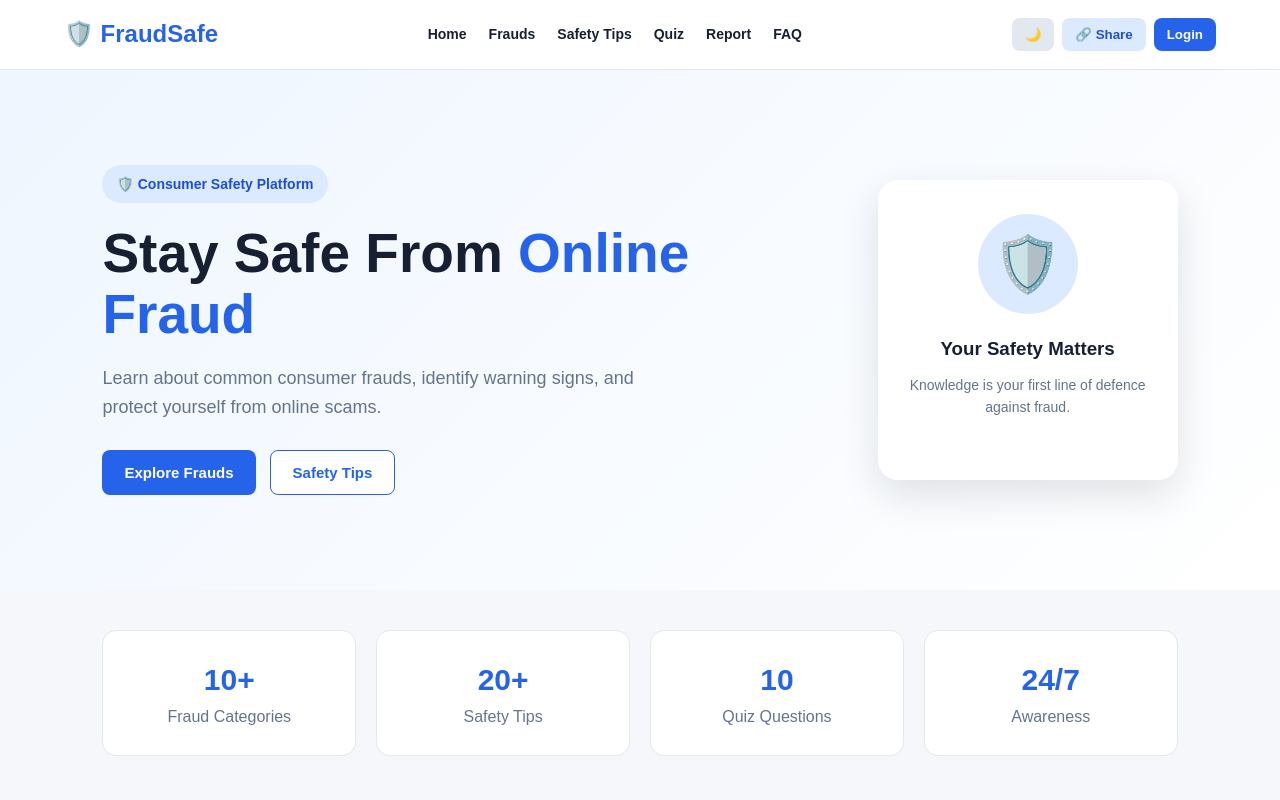
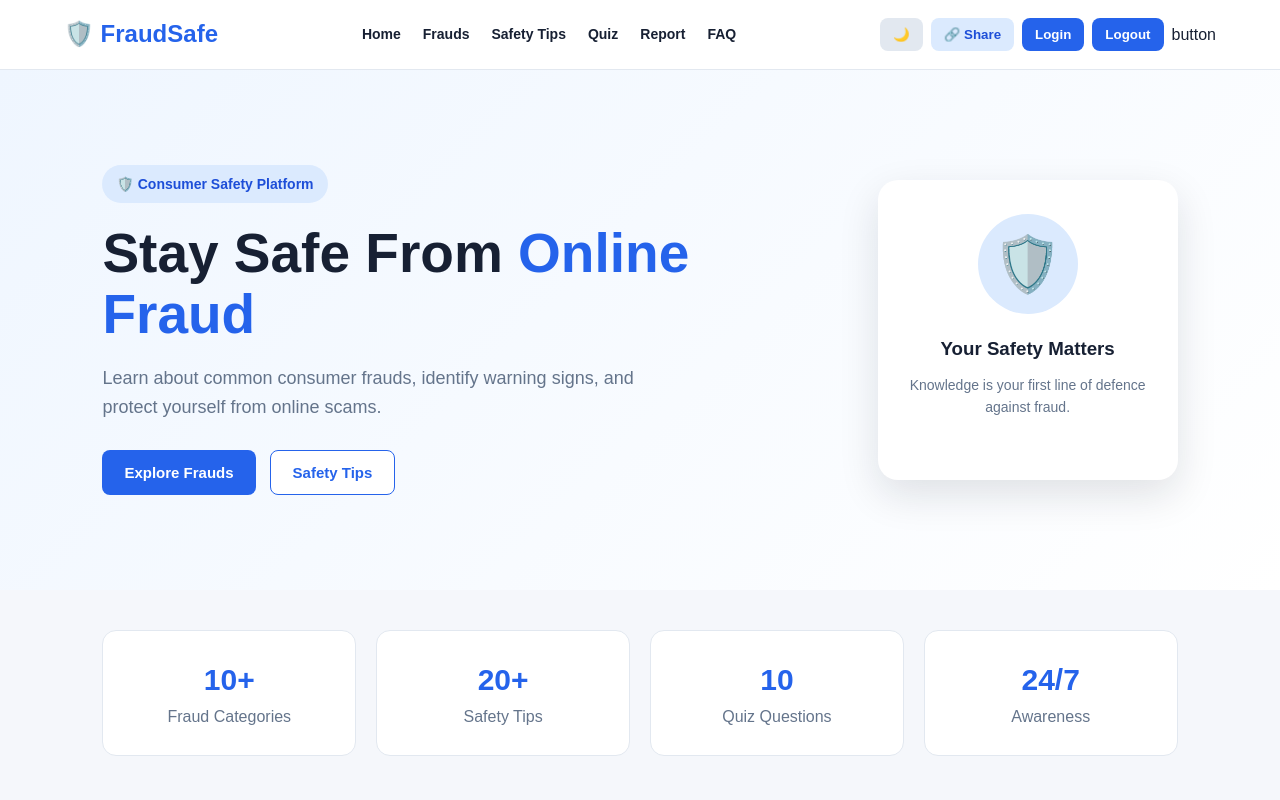
Before and after one commit to SoumyaCODEcraft/Consumer-Fraud-Awareness-Portal, a website: page index.html in a window 1280 px wide. Shown: the top 800 px of the page. Drawn offline with Linux system fonts and the light colour scheme; no server answers.

Commit message:
Update index.html

```diff
--- a/index.html
+++ b/index.html
@@ -31,6 +31,7 @@
             <button onclick="toggleTheme()" class="icon-btn">🌙</button>
             <button onclick="shareWebsite()" class="share-btn">🔗 Share</button>
             <button onclick="openLogin()" class="login-btn">Login</button>
+            <button onclick="logoutUser()"class="login-btn">Logout</button>button
         </div>
 
     </header>
```
